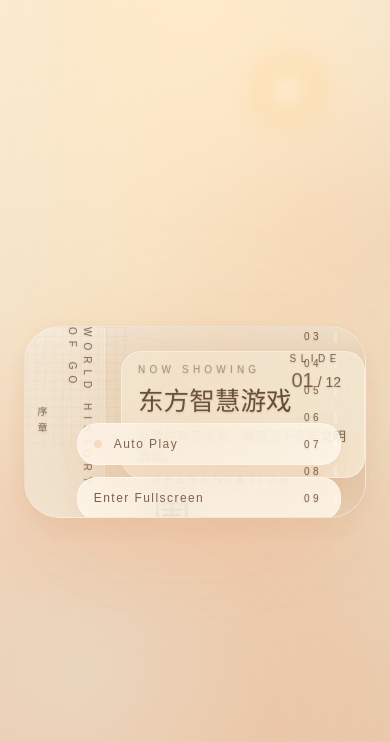
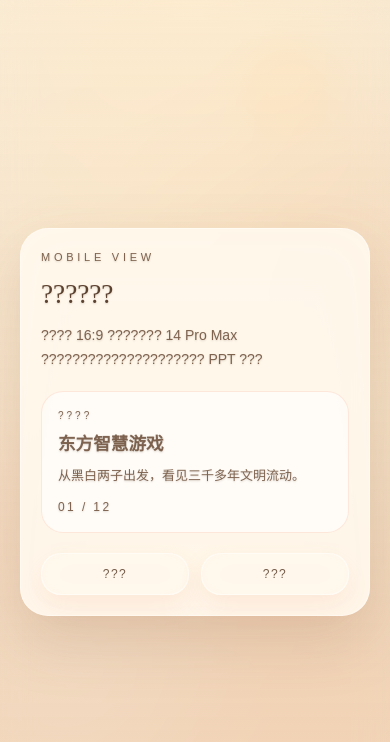
Before and after one commit to echo-eng928/go-presentation-github, a React (Vite) app: page / in a window 390 px wide. Shown: the top 742 px of the page. Built offline with nearby package versions, Linux system fonts and the light colour scheme.

Commit message:
add mobile layout for iphone

```diff
--- a/src/App.jsx
+++ b/src/App.jsx
@@ -107,6 +107,10 @@ function App() {
   const [isAutoplay, setIsAutoplay] = useState(false);
   const [isFullscreen, setIsFullscreen] = useState(false);
   const [isExporting, setIsExporting] = useState(false);
+  const [viewport, setViewport] = useState(() => ({
+    width: typeof window === "undefined" ? 1600 : window.innerWidth,
+    height: typeof window === "undefined" ? 900 : window.innerHeight,
+  }));
   const [theme, setTheme] = useState(() => {
     if (typeof window === "undefined") return DEFAULT_THEME;
     return window.localStorage.getItem("presentation-theme") || DEFAULT_THEME;
@@ -122,6 +126,9 @@ function App() {
     () => THEME_OPTIONS.find((option) => option.id === theme) || THEME_OPTIONS[0],
     [theme],
   );
+  const isCompactViewport = viewport.width <= 1180 || viewport.height <= 760;
+  const isMobileViewport = viewport.width <= 900;
+  const isPortraitMobile = isMobileViewport && viewport.height > viewport.width;
 
   const goTo = (next) => {
     if (next === index || next < 0 || next >= slideMeta.length) return;
@@ -148,6 +155,19 @@ function App() {
     const onFullscreen = () => setIsFullscreen(Boolean(document.fullscreenElement));
     document.addEventListener("fullscreenchange", onFullscreen);
     return () => document.removeEventListener("fullscreenchange", onFullscreen);
+  }, []);
+
+  useEffect(() => {
+    const onResize = () => {
+      setViewport({
+        width: window.innerWidth,
+        height: window.innerHeight,
+      });
+    };
+
+    onResize();
+    window.addEventListener("resize", onResize);
+    return () => window.removeEventListener("resize", onResize);
   }, []);
 
   useEffect(() => {
@@ -282,16 +302,16 @@ function App() {
     <>
       <div className={`presentation-shell theme-shell theme-${theme} screen-only min-h-screen overflow-hidden bg-ink text-white`}>
         <Backdrop />
-        <div className="presentation-center relative z-10 flex min-h-screen items-center justify-center px-6 py-6 lg:px-10">
-          <div className="stage-frame relative w-full max-w-[1600px]" ref={stageRef}>
+        <div className={`presentation-center relative z-10 flex min-h-screen items-center justify-center px-6 py-6 lg:px-10 ${isCompactViewport ? "presentation-center-compact" : ""}`}>
+          <div className={`stage-frame presentation-stage-frame relative w-full max-w-[1600px] ${isCompactViewport ? "presentation-stage-frame-compact" : ""}`} ref={stageRef}>
             <div className="top-progress-line pointer-events-none absolute left-3 right-3 top-3 h-[3px] overflow-visible rounded-full bg-white/12">
               <motion.div animate={{ width: `${progress}%` }} className="top-progress-fill h-full rounded-full bg-gradient-to-r from-[var(--paper)] via-[var(--paper)] to-[var(--accent)]" transition={{ duration: 0.6 }} />
             </div>
-            <div className="theme-stage-surface relative aspect-[16/9] overflow-hidden rounded-[36px] border border-white/35 bg-[rgba(176,132,97,0.22)] shadow-glow backdrop-blur-sm" onClick={handleStageClick} role="presentation">
+            <div className={`theme-stage-surface presentation-stage-surface relative aspect-[16/9] overflow-hidden rounded-[36px] border border-white/35 bg-[rgba(176,132,97,0.22)] shadow-glow backdrop-blur-sm ${isCompactViewport ? "presentation-stage-surface-compact" : ""}`} onClick={handleStageClick} role="presentation">
               <StageDecor />
               <GoTransitionLayer slideKey={active.id} direction={direction} />
-              <LeftLabel label={active.label} />
-              <TopInfo active={active} index={index} />
+              <LeftLabel label={active.label} compact={isCompactViewport} />
+              <TopInfo active={active} index={index} compact={isCompactViewport} />
               <ControlPanel
                 isAutoplay={isAutoplay}
                 isFullscreen={isFullscreen}
@@ -301,18 +321,28 @@ function App() {
                 isExporting={isExporting}
                 theme={theme}
                 onThemeChange={setTheme}
+                compact={isCompactViewport}
               />
-              <div className="absolute inset-0 z-10 pl-20 pr-24">
+              <div className={`slide-stage-content absolute inset-0 z-10 pl-20 pr-24 ${isCompactViewport ? "slide-stage-content-compact" : ""}`}>
                 <AnimatePresence initial={false} mode="wait" custom={direction}>
                   <motion.div key={active.id} custom={direction} variants={pageVariants} initial="enter" animate="center" exit="exit" className="h-full w-full">
                     <SlideRenderer index={index} selectedCardId={selectedCardId} />
                   </motion.div>
                 </AnimatePresence>
               </div>
-              <NavigationDots current={index} onSelect={goTo} />
+              <NavigationDots current={index} onSelect={goTo} compact={isCompactViewport} />
             </div>
           </div>
         </div>
+        {isPortraitMobile ? (
+          <MobileViewportNotice
+            active={active}
+            current={index}
+            total={slideMeta.length}
+            onNext={() => step(1)}
+            onPrev={() => step(-1)}
+          />
+        ) : null}
       </div>
       <PrintDeck theme={theme} />
       <PdfCaptureDeck pageRefs={exportPageRefs} theme={theme} />
@@ -432,28 +462,28 @@ function StageDecor() {
   );
 }
 
-function LeftLabel({ label }) {
+function LeftLabel({ label, compact = false }) {
   return (
-    <div className="label-rail absolute inset-y-0 left-0 flex w-20 items-center justify-center border-r border-white/20 bg-[rgba(255,250,241,0.2)]">
-      <div className="label-rail-text flex flex-col items-center gap-4 text-[10px] uppercase tracking-[0.6em] text-[rgba(95,66,48,0.45)] [writing-mode:vertical-rl]">
-        <span>World History of Go</span>
+    <div className={`label-rail absolute inset-y-0 left-0 flex items-center justify-center border-r border-white/20 bg-[rgba(255,250,241,0.2)] ${compact ? "w-12" : "w-20"}`}>
+      <div className={`label-rail-text flex flex-col items-center text-[10px] uppercase text-[rgba(95,66,48,0.45)] [writing-mode:vertical-rl] ${compact ? "gap-2 tracking-[0.35em]" : "gap-4 tracking-[0.6em]"}`}>
+        {!compact ? <span>World History of Go</span> : null}
         <span className="text-[rgba(95,66,48,0.72)]">{label}</span>
       </div>
     </div>
   );
 }
 
-function TopInfo({ active, index }) {
+function TopInfo({ active, index, compact = false }) {
   return (
     <>
-      <div className="absolute left-24 top-6 z-30">
-        <div className="top-info-card rounded-[20px] border border-white/40 bg-[rgba(244,231,210,0.88)] px-4 py-2.5 shadow-[0_12px_28px_rgba(240,138,93,0.12)] backdrop-blur-md">
+      <div className={`top-info-wrap absolute z-30 ${compact ? "left-14 top-4" : "left-24 top-6"}`}>
+        <div className={`top-info-card rounded-[20px] border border-white/40 bg-[rgba(244,231,210,0.88)] shadow-[0_12px_28px_rgba(240,138,93,0.12)] backdrop-blur-md ${compact ? "px-3 py-2" : "px-4 py-2.5"}`}>
           <p className="text-[10px] uppercase tracking-[0.42em] text-[rgba(95,66,48,0.42)]">Now Showing</p>
-          <p className="mt-1.5 font-display text-[1.6rem] text-[rgba(91,61,42,0.9)]">{active.kicker}</p>
-          <p className="mt-1.5 max-w-[24rem] text-[13px] leading-5 text-[rgba(91,61,42,0.62)]">{active.summary}</p>
+          <p className={`mt-1.5 font-display text-[rgba(91,61,42,0.9)] ${compact ? "text-[1.1rem]" : "text-[1.6rem]"}`}>{active.kicker}</p>
+          <p className={`mt-1.5 text-[rgba(91,61,42,0.62)] ${compact ? "max-w-[14rem] text-[11px] leading-4" : "max-w-[24rem] text-[13px] leading-5"}`}>{active.summary}</p>
         </div>
       </div>
-      <div className="absolute right-6 top-6 z-30 text-right">
+      <div className={`slide-index absolute z-30 text-right ${compact ? "right-4 top-4" : "right-6 top-6"}`}>
         <p className="text-[10px] uppercase tracking-[0.45em] text-[rgba(95,66,48,0.4)]">Slide</p>
         <p className="text-xl font-light text-[rgba(91,61,42,0.88)]">
           {String(index + 1).padStart(2, "0")}
@@ -478,9 +508,9 @@ function ExportTopInfo({ active }) {
     </>
   );
 }
-function ControlPanel({ isAutoplay, isFullscreen, onAutoplay, onFullscreen, onPrint, isExporting, theme, onThemeChange }) {
+function ControlPanel({ isAutoplay, isFullscreen, onAutoplay, onFullscreen, onPrint, isExporting, theme, onThemeChange, compact = false }) {
   return (
-    <div className="theme-control-panel absolute right-6 top-24 z-30 flex flex-col gap-3">
+    <div className={`theme-control-panel absolute z-30 flex gap-3 ${compact ? "left-4 right-4 bottom-4 flex-row flex-wrap items-start justify-start" : "right-6 top-24 flex-col"}`}>
       <button className="control-chip" onClick={onAutoplay} type="button">
         <span className={`status-dot ${isAutoplay ? "status-dot-active" : ""}`} />
         {isAutoplay ? "Pause Auto" : "Auto Play"}
@@ -509,15 +539,15 @@ function ControlPanel({ isAutoplay, isFullscreen, onAutoplay, onFullscreen, onPr
   );
 }
 
-function NavigationDots({ current, onSelect }) {
+function NavigationDots({ current, onSelect, compact = false }) {
   return (
-    <div className="absolute right-7 top-1/2 z-30 flex -translate-y-1/2 flex-col gap-3">
+    <div className={`navigation-dots absolute z-30 flex gap-3 ${compact ? "bottom-[5.2rem] left-1/2 -translate-x-1/2 flex-row items-center" : "right-7 top-1/2 -translate-y-1/2 flex-col"}`}>
       {slideMeta.map((slide, idx) => (
         <button key={slide.id} aria-label={`jump-${slide.id}`} className="group flex items-center justify-end gap-3" onClick={() => onSelect(idx)} type="button">
-          <span className={`text-[10px] uppercase tracking-[0.35em] transition ${current === idx ? "text-[var(--paper)]" : "text-white/0 group-hover:text-white/45"}`}>
+          <span className={`text-[10px] uppercase tracking-[0.35em] transition ${compact ? "hidden" : ""} ${current === idx ? "text-[var(--paper)]" : "text-white/0 group-hover:text-white/45"}`}>
             {String(idx + 1).padStart(2, "0")}
           </span>
-          <span className={`block rounded-full transition-all duration-300 ${current === idx ? "h-8 w-[3px] bg-[var(--paper)] shadow-[0_0_24px_rgba(237,235,237,0.4)]" : "h-3 w-[3px] bg-white/25 group-hover:h-5"}`} />
+          <span className={`block rounded-full transition-all duration-300 ${compact ? (current === idx ? "h-[3px] w-7 bg-[var(--paper)] shadow-[0_0_18px_rgba(237,235,237,0.35)]" : "h-[3px] w-3 bg-white/25 group-hover:w-5") : (current === idx ? "h-8 w-[3px] bg-[var(--paper)] shadow-[0_0_24px_rgba(237,235,237,0.4)]" : "h-3 w-[3px] bg-white/25 group-hover:h-5")}`} />
         </button>
       ))}
     </div>
@@ -542,14 +572,40 @@ function SlideRenderer({ index, selectedCardId, exportMode = false }) {
 
 function SlideFrame({ eyebrow, title, subtitle, children, className = "" }) {
   return (
-    <motion.section variants={containerVariants} initial="hidden" animate="show" className={`flex h-full flex-col px-12 py-12 ${className}`}>
-      <motion.div variants={itemVariants} className="mb-8 mt-20 max-w-4xl">
+    <motion.section variants={containerVariants} initial="hidden" animate="show" className={`slide-frame-base flex h-full flex-col px-12 py-12 ${className}`}>
+      <motion.div variants={itemVariants} className="slide-frame-header mb-8 mt-20 max-w-4xl">
         {eyebrow ? <p className="mb-3 text-[11px] uppercase tracking-[0.42em] text-[var(--paper)]/75">{eyebrow}</p> : null}
         <h2 className="font-display text-[2.35rem] leading-[1.08] text-white md:text-[2.8rem]">{title}</h2>
         {subtitle ? <p className="mt-3 max-w-[42rem] text-[15px] leading-6 text-white/70">{subtitle}</p> : null}
       </motion.div>
       <div className="flex-1">{children}</div>
     </motion.section>
+  );
+}
+
+function MobileViewportNotice({ active, current, total, onNext, onPrev }) {
+  return (
+    <div className="mobile-viewport-notice absolute inset-0 z-40 flex items-center justify-center px-5 py-6">
+      <div className="mobile-viewport-card w-full max-w-sm rounded-[28px] border border-white/40 bg-[rgba(255,248,236,0.94)] p-5 shadow-[0_24px_60px_rgba(125,84,57,0.18)] backdrop-blur-xl">
+        <p className="text-[11px] uppercase tracking-[0.34em] text-[rgba(95,66,48,0.45)]">Mobile View</p>
+        <h3 className="mt-3 font-display text-[1.7rem] leading-tight text-[rgba(91,61,42,0.92)]">??????</h3>
+        <p className="mt-3 text-[14px] leading-6 text-[rgba(91,61,42,0.68)]">
+          ???? 16:9 ??????? 14 Pro Max ????????????????????? PPT ???
+        </p>
+        <div className="mt-5 rounded-[22px] border border-[rgba(240,138,93,0.18)] bg-[rgba(255,255,255,0.55)] p-4">
+          <p className="text-[10px] uppercase tracking-[0.3em] text-[rgba(95,66,48,0.45)]">????</p>
+          <p className="mt-2 text-[1.1rem] font-semibold text-[rgba(91,61,42,0.88)]">{active.kicker}</p>
+          <p className="mt-2 text-[13px] leading-5 text-[rgba(91,61,42,0.64)]">{active.summary}</p>
+          <p className="mt-3 text-[12px] tracking-[0.2em] text-[rgba(95,66,48,0.42)]">
+            {String(current + 1).padStart(2, "0")} / {String(total).padStart(2, "0")}
+          </p>
+        </div>
+        <div className="mt-5 grid grid-cols-2 gap-3">
+          <button className="control-chip justify-center" onClick={onPrev} type="button">???</button>
+          <button className="control-chip justify-center" onClick={onNext} type="button">???</button>
+        </div>
+      </div>
+    </div>
   );
 }
 
--- a/src/index.css
+++ b/src/index.css
@@ -1083,3 +1083,214 @@ body {
 .theme-chip-swatch-aurora {
   background: linear-gradient(135deg, #edf5ff, #6aa9ff);
 }
+
+
+.presentation-stage-frame {
+  width: min(100%, 1600px);
+}
+
+@media (max-width: 1180px), (max-height: 760px) {
+  body {
+    overscroll-behavior: none;
+  }
+
+  .presentation-center-compact {
+    padding: 0.75rem;
+  }
+
+  .presentation-stage-frame-compact {
+    width: min(100%, calc((100dvh - 1.5rem) * 16 / 9));
+    max-width: calc(100dvw - 1.5rem);
+    margin: 0 auto;
+  }
+
+  .presentation-stage-surface-compact {
+    border-radius: 1.5rem !important;
+  }
+
+  .slide-stage-content-compact {
+    padding-left: 3rem !important;
+    padding-right: 3rem !important;
+  }
+
+  .slide-frame-base {
+    padding: 1.6rem !important;
+  }
+
+  .slide-frame-header {
+    margin-top: 4.5rem !important;
+    margin-bottom: 1.1rem !important;
+    max-width: 28rem !important;
+  }
+
+  .slide-frame-base h2 {
+    font-size: 1.7rem !important;
+  }
+
+  .slide-frame-base p,
+  .slide-frame-base li {
+    font-size: 0.78rem;
+    line-height: 1.45rem;
+  }
+
+  .top-info-card {
+    max-width: 14rem;
+  }
+
+  .slide-index p:last-child {
+    font-size: 1rem !important;
+  }
+
+  .theme-control-panel {
+    max-width: calc(100% - 2rem);
+  }
+
+  .theme-control-panel .control-chip,
+  .theme-control-panel .theme-chip {
+    padding: 0.55rem 0.75rem;
+    font-size: 0.66rem;
+    letter-spacing: 0.08em;
+  }
+
+  .theme-control-panel .theme-picker {
+    width: 100%;
+    padding: 0.7rem;
+  }
+
+  .theme-control-panel .theme-picker-label {
+    font-size: 0.56rem;
+  }
+
+  .navigation-dots {
+    max-width: calc(100% - 4rem);
+  }
+
+  .label-rail {
+    backdrop-filter: blur(10px);
+  }
+
+  .theme-stage-surface .board-pattern {
+    bottom: 1rem;
+    right: 1rem;
+    height: 4.5rem;
+    width: 4.5rem;
+  }
+
+  .theme-stage-surface .theme-stage-ring-a {
+    height: 8rem;
+    width: 8rem;
+  }
+
+  .theme-stage-surface .theme-stage-ring-b {
+    height: 5rem;
+    width: 5rem;
+  }
+}
+
+@media (max-width: 900px) {
+  .presentation-shell::before {
+    inset: 0.5rem;
+    border-radius: 1.2rem;
+  }
+
+  .presentation-center-compact {
+    padding: 0.5rem;
+  }
+
+  .presentation-stage-frame-compact {
+    width: min(100%, calc((100dvh - 1rem) * 16 / 9));
+    max-width: calc(100dvw - 1rem);
+  }
+
+  .slide-stage-content-compact {
+    padding-left: 2.35rem !important;
+    padding-right: 2.35rem !important;
+  }
+
+  .slide-frame-base {
+    padding: 1rem !important;
+  }
+
+  .slide-frame-header {
+    margin-top: 3.9rem !important;
+    max-width: 16rem !important;
+  }
+
+  .slide-frame-base h2 {
+    font-size: 1.25rem !important;
+    line-height: 1.15 !important;
+  }
+
+  .slide-frame-base p,
+  .slide-frame-base li {
+    font-size: 0.68rem;
+    line-height: 1.25rem;
+  }
+
+  .media-placeholder {
+    min-height: 6rem;
+    border-radius: 1.1rem;
+  }
+
+  .media-placeholder-content {
+    min-height: 5.75rem;
+    padding: 0.7rem;
+  }
+
+  .media-placeholder h4 {
+    font-size: 0.86rem;
+  }
+
+  .media-placeholder p {
+    font-size: 0.64rem;
+    line-height: 1.2rem;
+  }
+
+  .theme-control-panel {
+    gap: 0.5rem;
+  }
+
+  .theme-control-panel .control-chip,
+  .theme-control-panel .theme-chip {
+    padding: 0.45rem 0.62rem;
+    font-size: 0.6rem;
+  }
+
+  .theme-control-panel .theme-picker {
+    border-radius: 1rem;
+  }
+
+  .navigation-dots {
+    bottom: 4.45rem !important;
+  }
+
+  .mobile-viewport-notice {
+    backdrop-filter: blur(16px);
+    background: linear-gradient(180deg, rgba(250, 238, 219, 0.3), rgba(248, 220, 192, 0.55));
+  }
+
+  .mobile-viewport-card .control-chip {
+    width: 100%;
+    justify-content: center;
+    padding-left: 0.75rem;
+    padding-right: 0.75rem;
+  }
+}
+
+@media (max-width: 900px) and (orientation: portrait) {
+  .presentation-stage-frame-compact,
+  .presentation-stage-surface-compact,
+  .slide-stage-content-compact,
+  .navigation-dots,
+  .theme-control-panel,
+  .top-progress-line,
+  .label-rail,
+  .top-info-wrap,
+  .slide-index {
+    visibility: hidden;
+  }
+
+  .presentation-shell {
+    overflow: hidden;
+  }
+}
```
